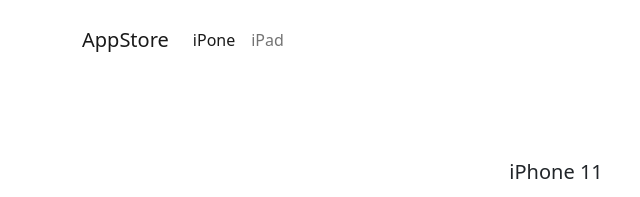
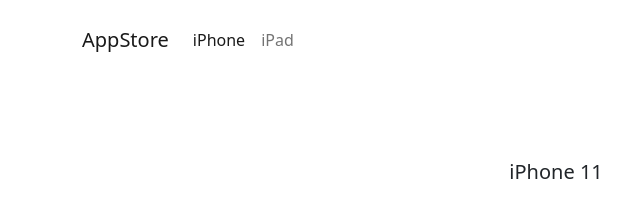
Before and after one commit to furkanmeraloglu/vuejs-sample-cart-app, a plain HTML site: page index.html in a window 1280 px wide. Shown: the top 197 px of the page, 0-640 px from the left. Drawn offline with nearby package versions, Linux system fonts and the light colour scheme.

Commit message:
navbar typo fixed

```diff
--- a/index.html
+++ b/index.html
@@ -22,7 +22,7 @@
             <div class="collapse navbar-collapse" id="navbarSupportedContent">
                 <ul class="navbar-nav me-auto mb-2 mb-lg-0">
                     <li class="nav-item">
-                        <a class="nav-link active" aria-current="page" href="#">iPone</a>
+                        <a class="nav-link active" aria-current="page" href="#">iPhone</a>
                     </li>
                     <li class="nav-item">
                         <a class="nav-link" href="#">iPad</a>
@@ -32,7 +32,7 @@
             </div>
         </div>
     </nav>
-    <product :premium="premium" :iphone="iphone" @add-to-cart="updateCart"></product>
+    <product :premium="premium" :iphone="iphone" @add-to-cart="updateCart" @remove-from-cart="removeFromCart"></product>
 </main>
 
 <script src="https://cdn.jsdelivr.net/npm/vue@2/dist/vue.js"></script>
```
